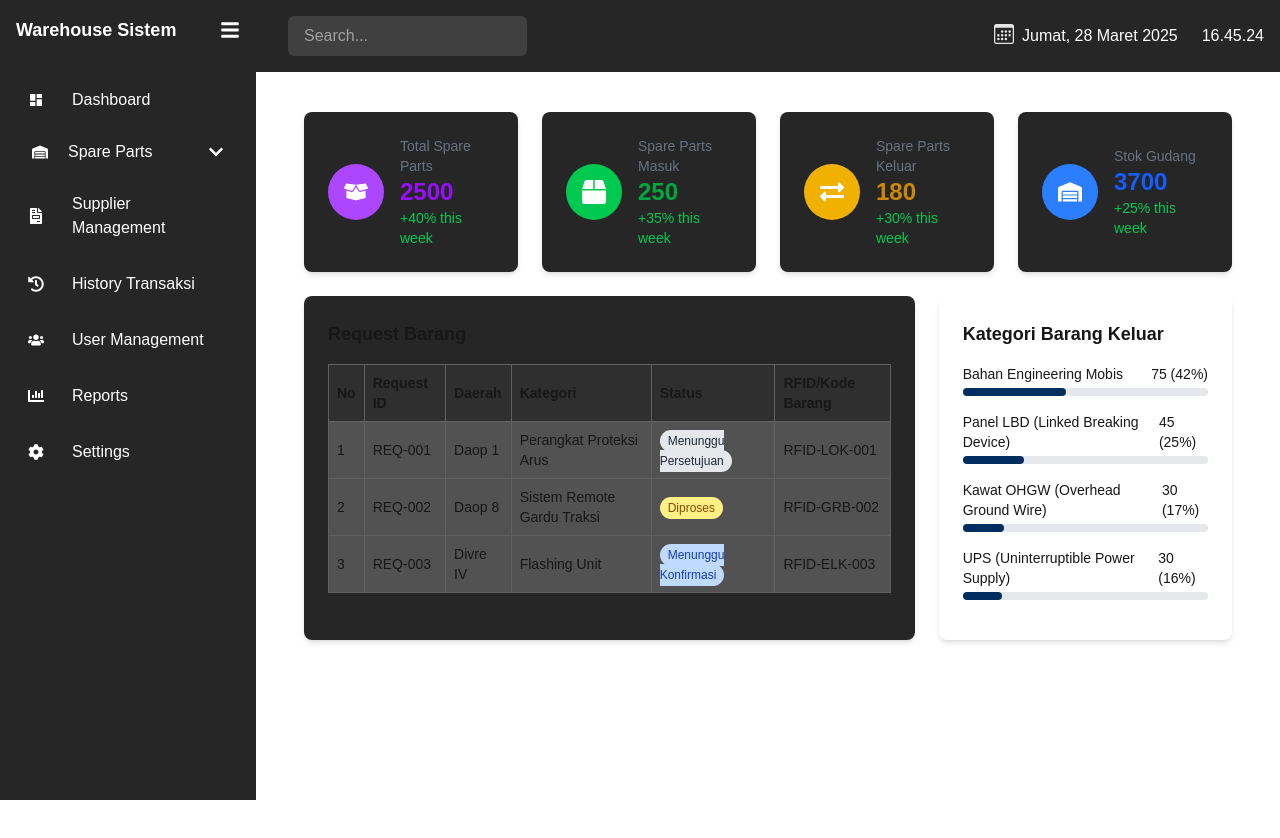
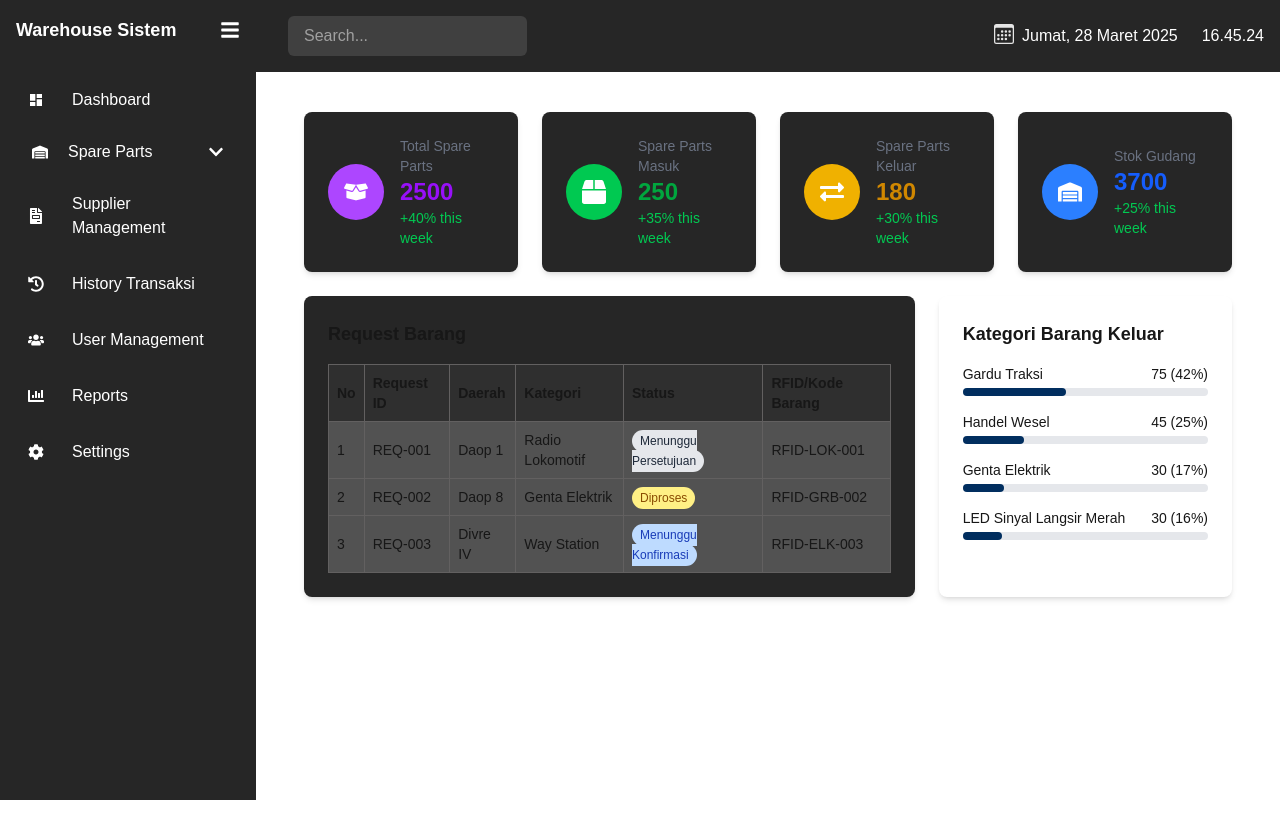
Before and after one commit to rapleeee/warehouse-management-system, a Next.js app: page / in a window 1280 px wide. Shown: the top 838 px of the page. Built offline with nearby package versions, Linux system fonts and the light colour scheme.

Commit message:
feat:fix updatedata suppliers

```diff
--- a/src/app/BarangKeluar/page.tsx
+++ b/src/app/BarangKeluar/page.tsx
@@ -4,10 +4,9 @@ import { FaBarcode } from "react-icons/fa";
 
 const BarangKeluar = () => {
     const [barangKeluar, setBarangKeluar] = useState([
-        { id: 1, nama: "Interlocking Mekanik", jumlah: 75, pengeluar: "", tanggalKeluar: "", status: "Menunggu Scan", rfid: "", rfidInput: "" },
-        { id: 2, nama: "Grounding", jumlah: 45, pengeluar: "", tanggalKeluar: "", status: "Menunggu Scan", rfid: "", rfidInput: "" },
-        { id: 3, nama: "Suku Cadang Gardu Traksi", jumlah: 30, pengeluar: "", tanggalKeluar: "", status: "Menunggu Scan", rfid: "", rfidInput: "" },
-        { id: 4, nama: "Kabel Negatif", jumlah: 30, pengeluar: "", tanggalKeluar: "", status: "Menunggu Scan", rfid: "", rfidInput: "" },
+        { id: 1, nama: "LED Sinyal Langsir Hijau", jumlah: 75, pengeluar: "", tanggalKeluar: "", status: "Menunggu Scan", rfid: "", rfidInput: "" },
+        { id: 2, nama: "Radio Lokomotif", jumlah: 45, pengeluar: "", tanggalKeluar: "", status: "Menunggu Scan", rfid: "", rfidInput: "" },
+        { id: 3, nama: "Way Station", jumlah: 30, pengeluar: "", tanggalKeluar: "", status: "Menunggu Scan", rfid: "", rfidInput: "" },
     ]);
 
     const [pengeluar, setPengeluar] = useState("");
--- a/src/app/404NotFound/page.tsx
+++ b/src/app/NotFound/page.tsx
@@ -2,7 +2,7 @@ import React from 'react'
 
 export default function NotFound() {
   return (
-    <div className='justify-center items-center'>
+    <div className='justify-center items-center mx-auto'>
         <h1 className='text-3xl font-bold '>This Page UnderMaintenance Please Wait..</h1>
     </div>
   )
--- a/src/app/RequestBarang/page.tsx
+++ b/src/app/RequestBarang/page.tsx
@@ -8,8 +8,9 @@ const RequestBarang = () => {
 
     // State untuk daftar request barang
     const [requests, setRequests] = useState([
-        { id: 1, nama: "Grounding", departemen: "Divre IV", pengaju: "Budi", posisi: "Staff", jumlah: 5, status: "Pending" },
-        { id: 2, nama: "Relay Proteksi AC", departemen: "Daop 1", pengaju: "Ani", posisi: "Supervisor", jumlah: 10, status: "Approved" },
+        { id: 1, nama: "LED Sinyal Langsir Putih", departemen: "Divre IV", pengaju: "Budi", posisi: "Staff", jumlah: 5, status: "Pending" },
+        { id: 2, nama: "Radio Lokomotif", departemen: "Daop 1", pengaju: "Ani", posisi: "Supervisor", jumlah: 10, status: "Approved" },
+        { id: 3, nama: "Sentil", departemen: "Daop 2", pengaju: "Rudi", posisi: "Manager", jumlah: 15, status: "Approved" },
     ]);
 
     // State untuk input form
--- a/src/app/page.tsx
+++ b/src/app/page.tsx
@@ -52,16 +52,16 @@ const SparepartsDashboard = () => {
     ];
 
     const [categoryOutData] = useState([
-        { category: "Bahan Engineering Mobis", quantity: 75, percentage: 42 },
-        { category: "Panel LBD (Linked Breaking Device)", quantity: 45, percentage: 25 },
-        { category: "Kawat OHGW (Overhead Ground Wire)", quantity: 30, percentage: 17 },
-        { category: "UPS (Uninterruptible Power Supply)", quantity: 30, percentage: 16 }
+        { category: "Gardu Traksi", quantity: 75, percentage: 42 },
+        { category: "Handel Wesel", quantity: 45, percentage: 25 },
+        { category: "Genta Elektrik", quantity: 30, percentage: 17 },
+        { category: "LED Sinyal Langsir Merah", quantity: 30, percentage: 16 }
     ]);
 
     const [requestData] = useState([
-        { requestId: "REQ-001", departemen: "Daop 1", kategori: "Perangkat Proteksi Arus", status: "Menunggu Persetujuan", rfidCode: "RFID-LOK-001" },
-        { requestId: "REQ-002", departemen: "Daop 8", kategori: "Sistem Remote Gardu Traksi", status: "Diproses", rfidCode: "RFID-GRB-002" },
-        { requestId: "REQ-003", departemen: "Divre IV", kategori: "Flashing Unit", status: "Menunggu Konfirmasi", rfidCode: "RFID-ELK-003" }
+        { requestId: "REQ-001", departemen: "Daop 1", kategori: "Radio Lokomotif", status: "Menunggu Persetujuan", rfidCode: "RFID-LOK-001" },
+        { requestId: "REQ-002", departemen: "Daop 8", kategori: "Genta Elektrik", status: "Diproses", rfidCode: "RFID-GRB-002" },
+        { requestId: "REQ-003", departemen: "Divre IV", kategori: "Way Station", status: "Menunggu Konfirmasi", rfidCode: "RFID-ELK-003" }
     ]);
 
     return (
```
